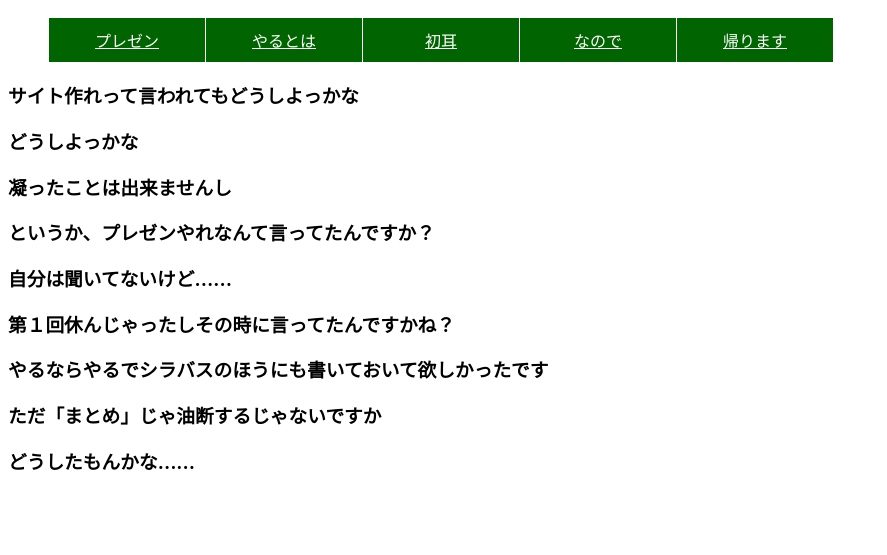
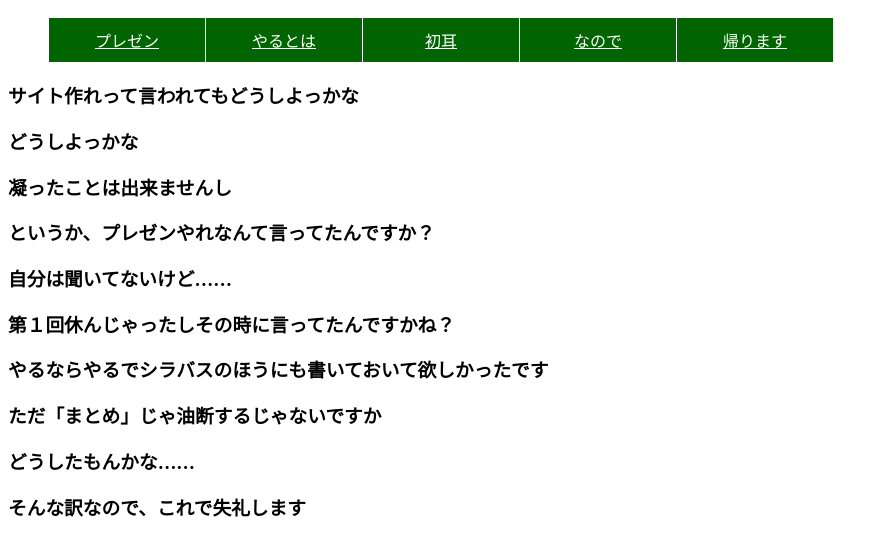
Before and after one commit to g1527037/2016web1, a plain HTML site: page index.html in a window 1280 px wide. Shown: the part 57-612 px from the top of the page, without its empty margins (0-887 px from the left). Drawn offline with Linux system fonts and the light colour scheme.

Commit message:
Update index.html

```diff
--- a/index.html
+++ b/index.html
@@ -28,6 +28,6 @@
     <h3>やるならやるでシラバスのほうにも書いておいて欲しかったです</h3>
     <h3>ただ「まとめ」じゃ油断するじゃないですか</h3>
     <h3>どうしたもんかな……</h3>
-    <h3></h3>
+    <h3>そんな訳なので、これで失礼します</h3>
     </body>
 </html>
```
